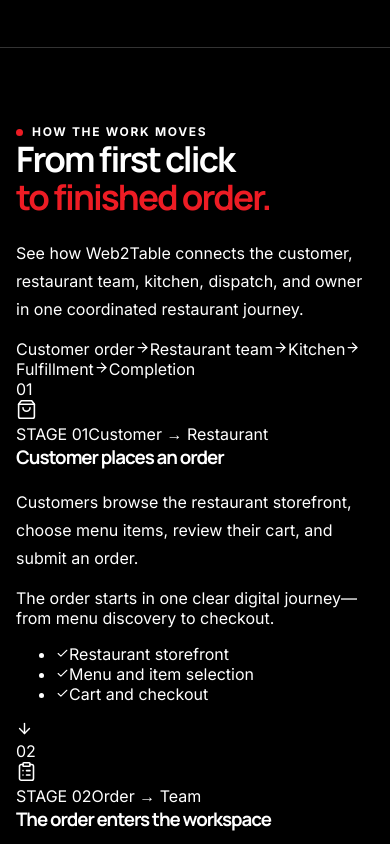
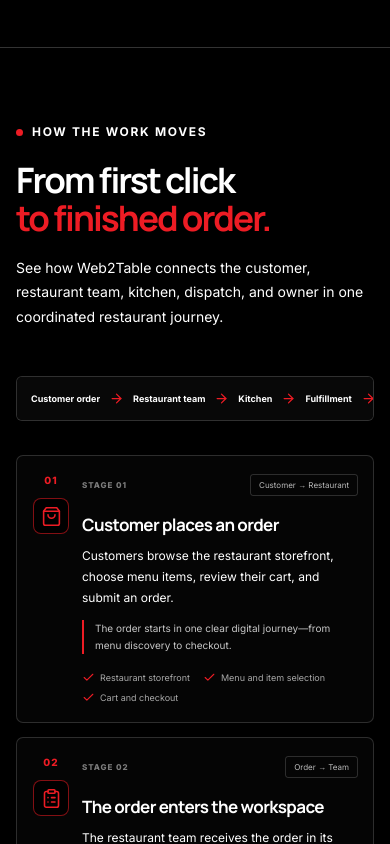
Before and after one commit to Jrnotjunior/web2table.io, a React (Vite) app: page / in a window 390 px wide. Shown: the part 5220-6064 px from the top of the page. Built offline with nearby package versions, Linux system fonts and the light colour scheme.

Commit message:
Style detailed responsive workflow journey

```diff
--- a/src/styles/modules/01-foundation.css
+++ b/src/styles/modules/01-foundation.css
@@ -142,22 +142,34 @@ p { color: var(--muted); line-height: 1.75; }
 .capability-card > a { width: 30px; height: 30px; display: grid; place-items: center; border: 1px solid var(--line); border-radius: 50%; color: var(--accent); transition: background .2s, transform .2s; }
 .capability-card > a:hover { transform: translateX(3px); background: var(--accent); }
 .workflow-section { color: var(--white); background: var(--black); }
-.workflow-layout { display: grid; grid-template-columns: .9fr 1fr; gap: 110px; align-items: center; }
-.workflow-copy .eyebrow { color: var(--text-secondary); }
-.workflow-copy h2 { margin-bottom: 23px; }
-.workflow-copy h2 span { color: var(--accent); }
-.workflow-copy > p { max-width: 400px; margin-bottom: 26px; color: var(--text-secondary); font-size: 13px; }
-.workflow-footnote { display: flex; align-items: center; gap: 8px; margin-top: 24px; color: var(--text-secondary); font-size: 10px; }
-.workflow-footnote svg { color: var(--accent); }
-.steps-list { border-top: 1px solid rgba(255,255,255,.17); }
-.step-row { display: grid; grid-template-columns: 26px 44px 1fr 18px; align-items: center; gap: 16px; min-height: 115px; border-bottom: 1px solid rgba(255,255,255,.17); }
-.step-index { align-self: start; padding-top: 30px; color: var(--text-secondary); font-size: 10px; }
-.step-icon { width: 42px; height: 42px; display: grid; place-items: center; border: 1px solid rgba(237,28,36,.4); border-radius: 8px; color: var(--accent); background: var(--black); }
-.step-copy h3 { margin-bottom: 6px; font-size: 16px; letter-spacing: -.03em; }
-.step-copy p { max-width: 290px; margin-bottom: 0; color: var(--text-secondary); font-size: 11px; line-height: 1.7; }
-.step-arrow { color: var(--text-secondary); }
-.steps-bottom { display: flex; align-items: center; gap: 10px; padding-top: 23px; color: var(--text-secondary); font-size: 11px; }
-.steps-bottom-mark { width: 22px; height: 22px; display: grid; place-items: center; border-radius: 50%; color: var(--white); background: var(--accent); }
+.workflow-heading { display: grid; grid-template-columns: 1fr .72fr; align-items: end; gap: 80px; margin-bottom: 42px; }
+.workflow-heading .eyebrow { margin-bottom: 21px; }
+.workflow-heading h2 { margin: 0; }
+.workflow-heading h2 span { color: var(--accent); }
+.workflow-heading > p { max-width: 460px; margin: 0 0 5px; color: var(--text-secondary); font-size: 14px; }
+.workflow-overview { display: flex; align-items: center; justify-content: space-between; gap: 12px; margin-bottom: 34px; padding: 17px 20px; border: 1px solid rgba(255,255,255,.16); border-radius: 6px; color: var(--white); background: #080808; }
+.workflow-overview span { font-size: 11px; font-weight: 700; }
+.workflow-overview svg { flex: 0 0 auto; color: var(--accent); }
+.workflow-journey { display: grid; grid-template-columns: repeat(2, minmax(0,1fr)); gap: 14px; }
+.workflow-stage { position: relative; display: grid; grid-template-columns: 48px minmax(0,1fr); gap: 17px; min-height: 250px; padding: 25px; border: 1px solid rgba(255,255,255,.16); border-radius: 7px; background: #050505; }
+.workflow-stage-marker { display: flex; flex-direction: column; align-items: center; gap: 12px; }
+.workflow-stage-marker > span { color: var(--accent); font-size: 10px; font-weight: 800; letter-spacing: .1em; }
+.workflow-stage-icon { width: 44px; height: 44px; display: grid; place-items: center; border: 1px solid rgba(237,28,36,.55); border-radius: 8px; color: var(--accent); background: #000; }
+.workflow-stage-content { min-width: 0; }
+.workflow-stage-topline { display: flex; align-items: center; justify-content: space-between; flex-wrap: wrap; gap: 8px; margin-bottom: 17px; }
+.workflow-stage-topline > span:first-child { color: rgba(255,255,255,.48); font-size: 8px; font-weight: 800; letter-spacing: .12em; }
+.workflow-handoff { padding: 5px 8px; border: 1px solid rgba(255,255,255,.16); border-radius: 3px; color: rgba(255,255,255,.72); font-size: 8px; }
+.workflow-stage h3 { margin-bottom: 9px; color: var(--white); font-size: 19px; letter-spacing: -.035em; }
+.workflow-stage-content > p { max-width: 480px; margin-bottom: 12px; color: var(--text-secondary); font-size: 12px; line-height: 1.75; }
+.workflow-stage-detail { padding-left: 11px; border-left: 2px solid var(--accent); color: rgba(255,255,255,.78); font-size: 10px; line-height: 1.7; }
+.workflow-points { display: flex; flex-wrap: wrap; gap: 7px 13px; margin: 17px 0 0; padding: 0; list-style: none; }
+.workflow-points li { display: inline-flex; align-items: center; gap: 5px; color: rgba(255,255,255,.65); font-size: 9px; }
+.workflow-points svg { flex: 0 0 auto; color: var(--accent); }
+.workflow-stage-connector { display: none; }
+.workflow-completion { display: flex; align-items: center; gap: 14px; margin-top: 18px; padding: 21px 24px; border: 1px solid rgba(237,28,36,.38); border-radius: 6px; background: rgba(237,28,36,.06); }
+.workflow-completion-icon { width: 32px; height: 32px; display: grid; flex: 0 0 auto; place-items: center; border-radius: 50%; color: var(--white); background: var(--accent); }
+.workflow-completion strong { color: var(--white); font-size: 12px; }
+.workflow-completion p { margin: 4px 0 0; color: var(--text-secondary); font-size: 11px; }
 .solutions-heading { text-align: left; }
 .solutions-heading .eyebrow { justify-content: flex-start; }
 .solutions-heading > p { max-width: 480px; margin-left: 0; margin-right: 0; font-size: 13px; }
@@ -241,7 +253,7 @@ p { color: var(--muted); line-height: 1.75; }
   .hero-visual { min-height: 410px; }
   .order-card { left: -10px; }
   .team-card { right: -5px; }
-  .workflow-layout { gap: 55px; }
+  .workflow-heading { gap: 38px; }
   .about-grid { gap: 55px; }
   .about-note { right: -15px; }
 }
@@ -271,7 +283,11 @@ p { color: var(--muted); line-height: 1.75; }
   .capability-grid { grid-template-columns: repeat(2, 1fr); }
   .capability-card { min-height: 225px; padding: 20px 18px; }
   .capability-card h3 { font-size: 17px; }
-  .workflow-layout { grid-template-columns: 1fr; gap: 42px; }
+  .workflow-heading { grid-template-columns: 1fr; gap: 18px; }
+  .workflow-overview { justify-content: flex-start; overflow-x: auto; }
+  .workflow-overview span { flex: 0 0 auto; }
+  .workflow-journey { grid-template-columns: 1fr; }
+  .workflow-stage { min-height: 0; }
   .about-grid { grid-template-columns: 1fr; gap: 48px; }
   .about-art, .about-illustration { min-height: 330px; height: 330px; }
   .about-note { right: 12px; bottom: 18px; }
@@ -293,8 +309,12 @@ p { color: var(--muted); line-height: 1.75; }
   .hero-bottom > span:last-child { display: none; }
   .capability-grid { grid-template-columns: 1fr; }
   .capability-card { min-height: 205px; }
-  .step-row { grid-template-columns: 20px 40px 1fr 14px; gap: 10px; }
-  .step-icon { width: 38px; height: 38px; }
+  .workflow-stage { grid-template-columns: 38px minmax(0,1fr); gap: 12px; padding: 18px 15px; }
+  .workflow-stage-icon { width: 36px; height: 36px; }
+  .workflow-stage h3 { font-size: 17px; }
+  .workflow-overview { gap: 9px; padding: 14px; }
+  .workflow-overview span { font-size: 9px; }
+  .workflow-completion { align-items: flex-start; padding: 17px; }
   .about-note { right: 8px; left: 8px; padding: 12px; }
   .footer-links { gap: 42px; }
   .footer-bottom { flex-direction: column; gap: 8px; }
```
